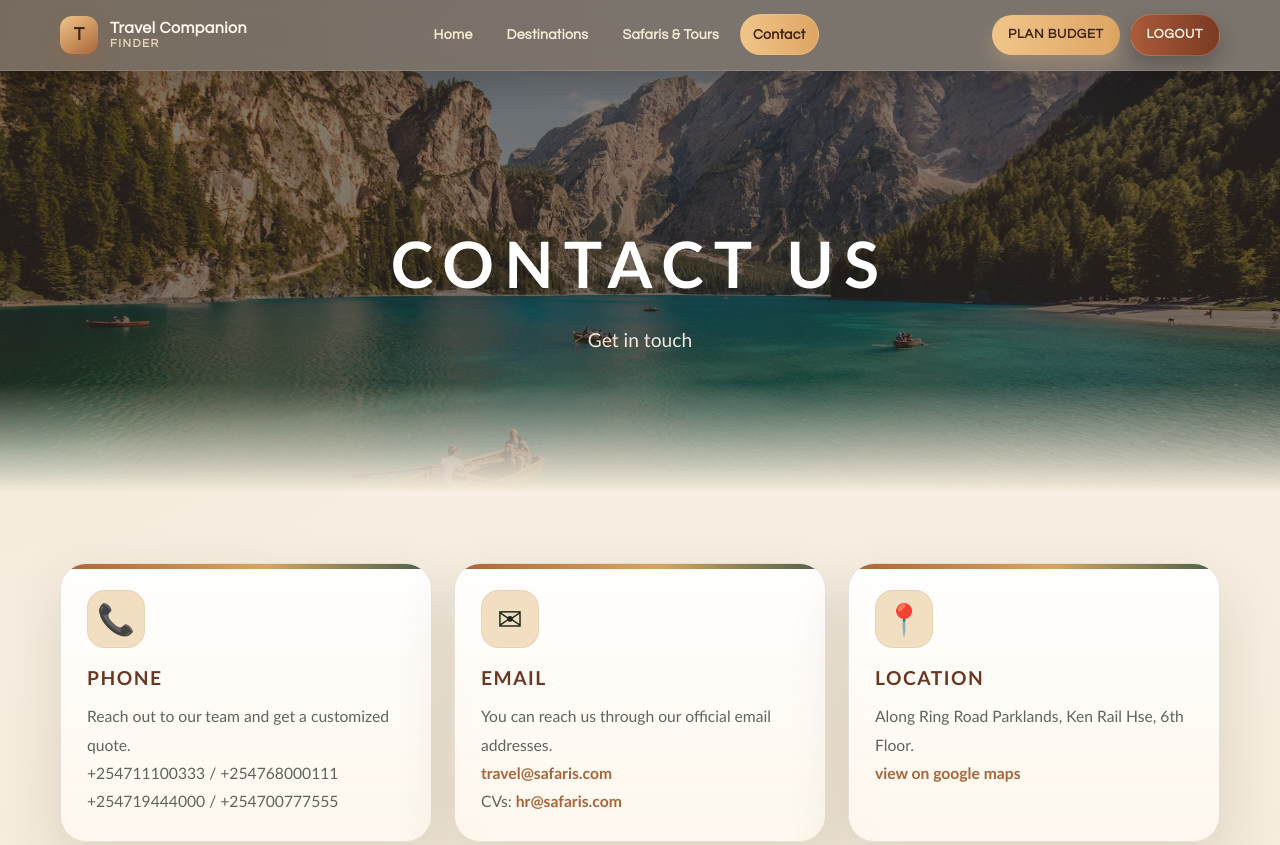
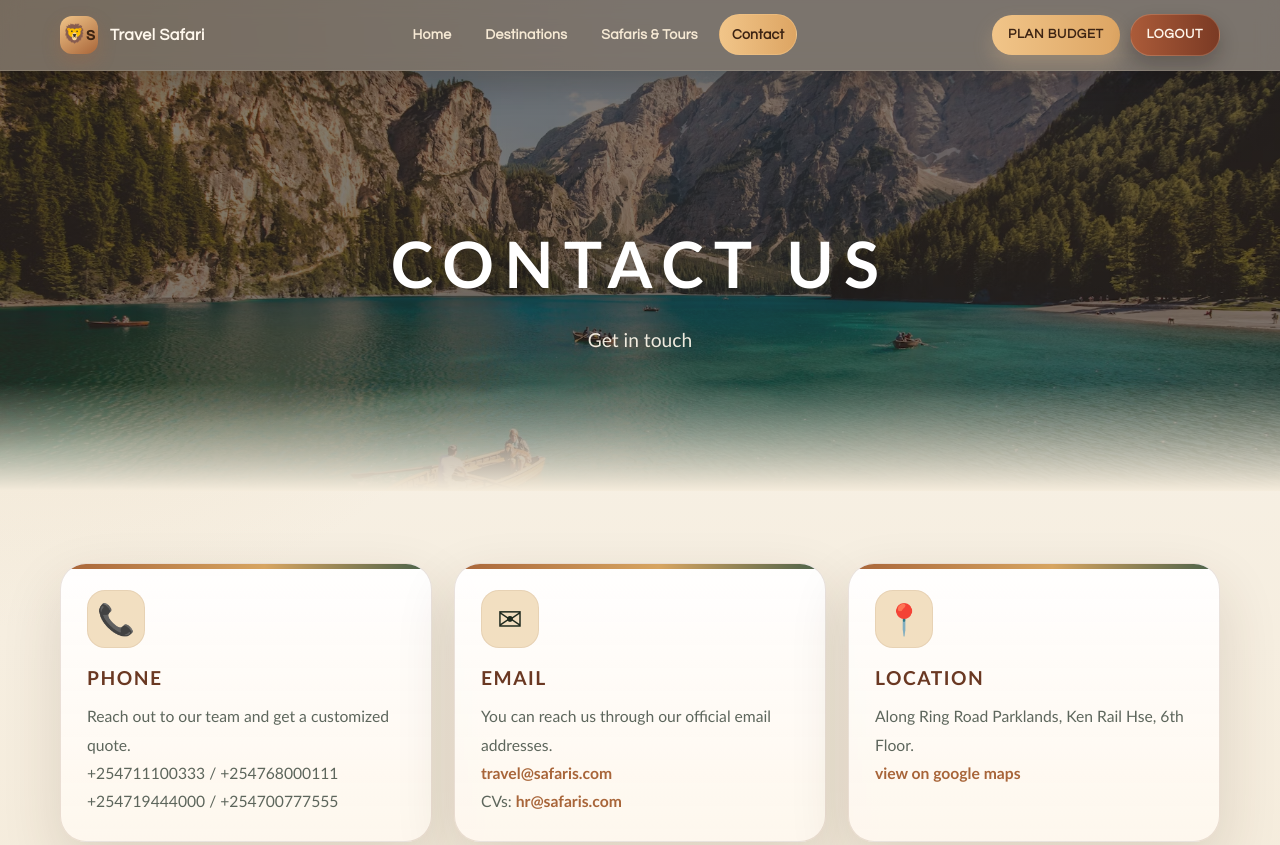
Before and after one commit to s-ondieki/Web-app, a website: page public/contact.html in a window 1280 px wide. Shown: the top 845 px of the page. Drawn offline with nearby package versions, Linux system fonts and the light colour scheme.

Commit message:
Updated header, footer and homepage

```diff
--- a/public/components/footer.js
+++ b/public/components/footer.js
@@ -98,7 +98,7 @@ document.addEventListener('DOMContentLoaded', function () {
         <footer class="site-footer">
             <div class="site-footer-inner">
                 <div class="site-footer-brand">
-                    <h3 class="site-footer-title">Travel Companion Finder</h3>
+                    <h3 class="site-footer-title">Travel Safari  </h3>
                     <p class="site-footer-tagline">Curating safari moments, cultural stories, and practical planning tools for unforgettable journeys.</p>
                 </div>
 
@@ -110,8 +110,7 @@ document.addEventListener('DOMContentLoaded', function () {
                 </nav>
 
                 <p class="site-footer-copy">
-                    &copy; ${currentYear} Travel Companion Finder.<br>
-                    All rights reserved.
+                    &copy; ${currentYear} Travel Safari   All rights reserved.<br>
                 </p>
             </div>
         </footer>
--- a/public/components/header.js
+++ b/public/components/header.js
@@ -187,11 +187,11 @@ document.addEventListener('DOMContentLoaded', function () {
     const headerHTML = `
         <header class="site-header">
             <div class="site-header-inner">
-                <a href="home.html" class="site-brand" aria-label="Travel Companion home">
-                    <span class="site-brand-mark">T</span>
+                <a href="home.html" class="site-brand" aria-label="Travel Safari  home">
+                    <span class="site-brand-mark">🦁s</span>
                     <span class="site-brand-text">
-                        <span class="site-brand-title">Travel Companion</span>
-                        <span class="site-brand-subtitle">Finder</span>
+                        <span class="site-brand-title">Travel Safari </span>
+                        <span class="site-brand-subtitle"></span>
                     </span>
                 </a>
 
```
Also changed, not shown: public/home.html (+1 -1 lines), public/index.html (+2 -2 lines).
